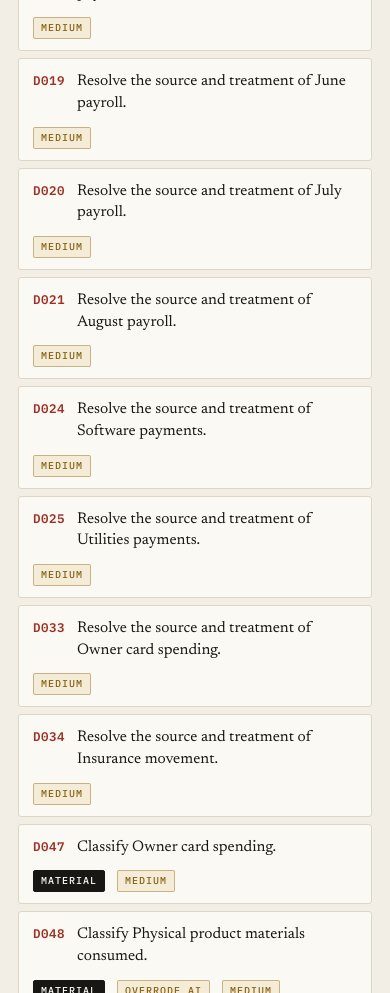
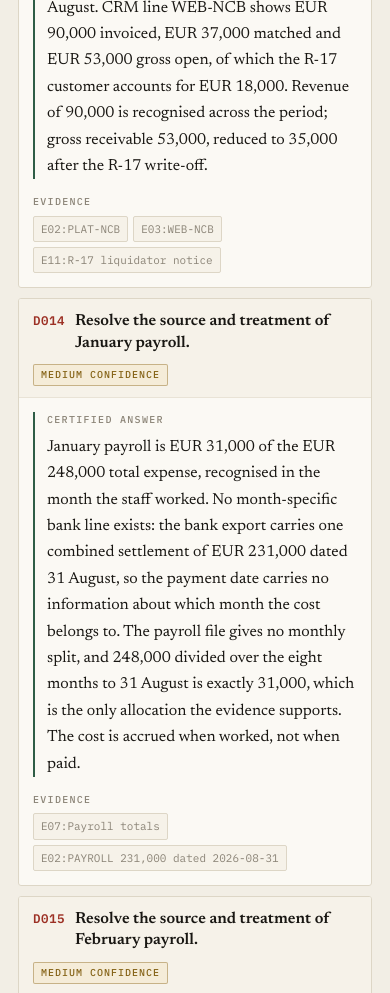
Before and after one commit to Raeo7/divorce-party-forensics, a Next.js app: page /review in a window 390 px wide. Shown: the part 9920-10913 px from the top of the page. Built offline with nearby package versions, Linux system fonts and the light colour scheme.

Commit message:
Render all decision content in the page text and add student attribution

```diff
--- a/app/globals.css
+++ b/app/globals.css
@@ -698,39 +698,20 @@ tbody tr:last-child td {
 }
 
 /* ----------------------------------------------------------------- decisions */
-details.decision {
+.decision {
   border: 1px solid var(--rule);
   border-radius: 3px;
   background: var(--paper);
-  margin-bottom: 7px;
+  margin-bottom: 10px;
   overflow: hidden;
-  transition: border-color 0.15s ease;
 }
 
-details.decision:hover {
-  border-color: var(--ink-4);
-}
-
-details.decision[open] {
-  border-color: var(--ink-4);
-  box-shadow: var(--shadow);
-}
-
-details.decision > summary {
-  cursor: pointer;
-  padding: 12px 18px;
+.dhead {
+  padding: 13px 18px;
   display: flex;
-  gap: 12px;
+  gap: 10px;
   align-items: baseline;
-  list-style: none;
   flex-wrap: wrap;
-}
-
-details.decision > summary::-webkit-details-marker {
-  display: none;
-}
-
-details.decision[open] > summary {
   border-bottom: 1px solid var(--rule-soft);
   background: var(--paper-2);
 }
@@ -744,14 +725,17 @@ details.decision[open] > summary {
   flex: none;
 }
 
-.dq {
+h4.dq {
   flex: 1 1 250px;
-  font-size: 15.5px;
-  line-height: 1.4;
+  font-family: var(--font-prose-stack);
+  font-size: 16px;
+  font-weight: 600;
+  line-height: 1.35;
+  margin: 0;
 }
 
 .dbody {
-  padding: 18px;
+  padding: 16px 18px 18px;
 }
 
 .dblock {
@@ -802,6 +786,11 @@ details.decision[open] > summary {
 .trail > div {
   background: var(--paper-2);
   padding: 14px 16px;
+}
+
+.trail > div p {
+  margin: 0;
+  color: var(--ink-2);
 }
 
 .chips {
@@ -1117,13 +1106,45 @@ footer a {
   .browser-bar {
     top: 51px;
   }
-  details.decision > summary {
+  .dhead {
     padding: 11px 14px;
   }
   .dbody {
-    padding: 15px 14px;
+    padding: 14px;
   }
   .dblock.final {
     padding-left: 12px;
   }
 }
+
+/* ------------------------------------------------------- assessor orientation */
+.orientation {
+  margin-top: 30px;
+  padding: 20px 24px;
+  border: 1px solid var(--rule);
+  border-left: 2px solid var(--verified);
+  border-radius: 0 3px 3px 0;
+  background: var(--paper);
+}
+
+.orientation .h {
+  font-family: var(--font-mono-stack);
+  font-size: 10px;
+  letter-spacing: 0.13em;
+  text-transform: uppercase;
+  color: var(--ink-3);
+  font-weight: 500;
+  margin-bottom: 8px;
+}
+
+.orientation p {
+  margin: 0 0 12px;
+  color: var(--ink-2);
+  max-width: var(--measure);
+}
+
+.orientation strong {
+  font-family: var(--font-mono-stack);
+  font-size: 13.5px;
+  color: var(--ink);
+}
--- a/app/layout.tsx
+++ b/app/layout.tsx
@@ -26,9 +26,12 @@ const mono = IBM_Plex_Mono({
 });
 
 export const metadata: Metadata = {
-  title: "DPI-HT-01 · Forensic Reconstruction",
+  title: "DPI-HT-01 · Forensic Reconstruction · Sebastjans Peive (220592)",
   description:
-    "Reconstructed Profit and Loss, Cash Flow and Balance Sheet for Divorce Party International Ltd. at 31 August 2026, with a traceable evidence and decision trail.",
+    "Case DPI-HT-01 submission by Sebastjans Peive, student 220592. Reconstructed Profit and Loss, Cash Flow and Balance Sheet for Divorce Party International Ltd. at 31 August 2026. Certified net profit 72,000 against a claimed 312,000. All 100 decisions certified, 25 material judgments with a two-agent review trail. Machine-readable answer at /submission.json.",
+  alternates: {
+    types: { "application/json": "/submission.json" },
+  },
 };
 
 export default function RootLayout({ children }: { children: React.ReactNode }) {
--- a/app/review/page.tsx
+++ b/app/review/page.tsx
@@ -301,7 +301,7 @@ export default function Review() {
             </p>
           </div>
           {flaggedDecisions.map((d) => (
-            <DecisionCard key={d.id} decision={d} />
+            <DecisionCard key={d.id} decision={d} full />
           ))}
         </div>
       </section>
--- a/components/DecisionBrowser.tsx
+++ b/components/DecisionBrowser.tsx
@@ -146,7 +146,7 @@ export function DecisionBrowser({ decisions }: { decisions: Decision[] }) {
       {shown.length === 0 ? (
         <p className="empty">Nothing matches that filter.</p>
       ) : (
-        shown.map((d) => <DecisionCard key={d.id} decision={d} />)
+        shown.map((d) => <DecisionCard key={d.id} decision={d} idPrefix="browse-" />)
       )}
     </div>
   );
--- a/components/DecisionCard.tsx
+++ b/components/DecisionCard.tsx
@@ -19,10 +19,7 @@ function Effect({ decision }: { decision: Decision }) {
       <div className="h">Statement effect against the rejected alternative</div>
       <div className="chips">
         {cells.map(([k, v]) => (
-          <span
-            key={k}
-            className={`chip ${v === null || v === 0 ? "" : v > 0 ? "up" : "down"}`}
-          >
+          <span key={k} className={`chip ${v === null || v === 0 ? "" : v > 0 ? "up" : "down"}`}>
             <span className="k">{k}</span> {v === null ? "n/a" : signed(v)}
           </span>
         ))}
@@ -31,45 +28,63 @@ function Effect({ decision }: { decision: Decision }) {
   );
 }
 
-export function DecisionCard({ decision, open = false }: { decision: Decision; open?: boolean }) {
+/**
+ * Every decision renders its full certified content in the page text.
+ * Nothing is hidden behind a disclosure control: collapsed content is absent
+ * from innerText, so an automated reader would not see the work at all.
+ *
+ * `full` adds the two AI positions, the certification reasoning and the
+ * statement effect. Those render once, in the AI review trail, which owns the
+ * canonical anchor for each material judgment.
+ */
+export function DecisionCard({
+  decision,
+  full = false,
+  idPrefix = "",
+}: {
+  decision: Decision;
+  full?: boolean;
+  idPrefix?: string;
+}) {
   const isMaterial = decision.reviewTier === "material_judgment";
   return (
-    <details className="decision" open={open} id={decision.id}>
-      <summary>
+    <article className="decision" id={`${idPrefix}${decision.id}`}>
+      <header className="dhead">
         <span className="did">{decision.id}</span>
-        <span className="dq">{decision.question}</span>
-        {isMaterial ? <span className="tag solid">material</span> : null}
+        <h4 className="dq">{decision.question}</h4>
+        {isMaterial ? <span className="tag solid">material judgment</span> : null}
         {decision.changedFromAI ? <span className="tag warn">overrode AI</span> : null}
         {decision.agentsDisagreed ? <span className="tag bad">agents differed</span> : null}
-        <span className={confidenceTag(decision.confidence)}>{decision.confidence}</span>
-      </summary>
+        <span className={confidenceTag(decision.confidence)}>{decision.confidence} confidence</span>
+      </header>
+
       <div className="dbody">
         <div className="dblock final">
           <div className="h">Certified answer</div>
           <p>{decision.answer}</p>
         </div>
 
-        {isMaterial && decision.aiProposal && decision.independentChallenge ? (
+        {full && decision.aiProposal && decision.independentChallenge ? (
           <div className="trail">
             <div>
-              <div className="h">Agent 1 · first proposal</div>
-              <p style={{ margin: 0, color: "var(--ink-2)" }}>{decision.aiProposal}</p>
+              <div className="h">Agent 1 · first AI proposal</div>
+              <p>{decision.aiProposal}</p>
             </div>
             <div>
               <div className="h">Agent 2 · independent analysis</div>
-              <p style={{ margin: 0, color: "var(--ink-2)" }}>{decision.independentChallenge}</p>
+              <p>{decision.independentChallenge}</p>
             </div>
           </div>
         ) : null}
 
-        {isMaterial && decision.studentReasoning ? (
+        {full && decision.studentReasoning ? (
           <div className="dblock final">
             <div className="h">My reasoning and certification</div>
             <p>{decision.studentReasoning}</p>
           </div>
         ) : null}
 
-        <Effect decision={decision} />
+        {full ? <Effect decision={decision} /> : null}
 
         <div className="dblock">
           <div className="h">Evidence</div>
@@ -79,9 +94,14 @@ export function DecisionCard({ decision, open = false }: { decision: Decision; o
                 {e}
               </span>
             ))}
+            {!full && isMaterial ? (
+              <a className="chip up" href={`#${decision.id}`}>
+                full review record
+              </a>
+            ) : null}
           </div>
         </div>
       </div>
-    </details>
+    </article>
   );
 }
--- a/data/submission.ts
+++ b/data/submission.ts
@@ -14,7 +14,7 @@ import {
 } from "@/data/financials";
 
 export const student = {
-  id: "DPI-HT-01",
+  id: "220592",
   name: "Sebastjans Peive",
 };
 
```
Also changed, not shown: app/page.tsx (+34 -8 lines).
